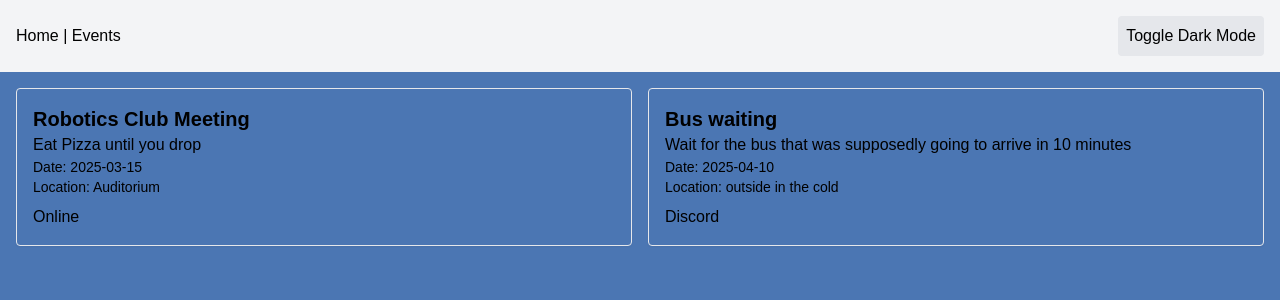
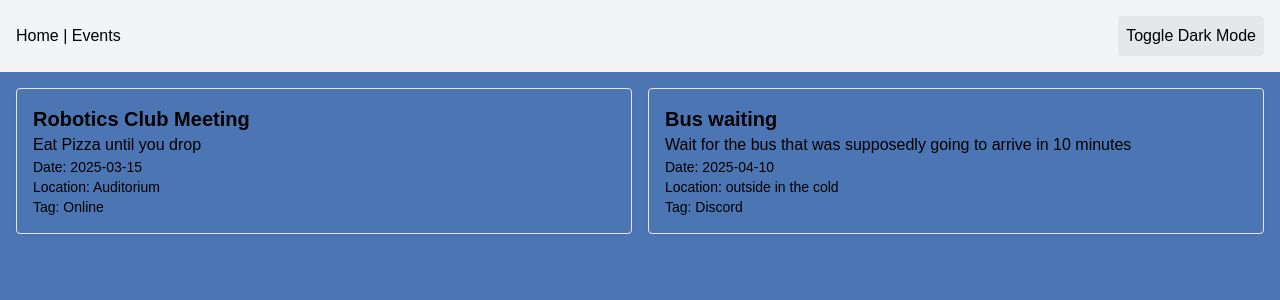
Before and after one commit to AnousAlma/deerhacksIV, a Next.js app: page /events in a window 1280 px wide. Shown: the top 300 px of the page. Built offline with nearby package versions, Linux system fonts and the light colour scheme.

Commit message:
updated post component to use placeholder data

```diff
--- a/app/components/post.tsx
+++ b/app/components/post.tsx
@@ -1,11 +1,14 @@
+// components/Post.tsx
+"use client";
+// If you plan to use any React state/hooks in this component, keep "use client" at the top
+
 interface PostProps {
   id: number;
   title: string;
   description: string;
   date?: string;
   location?: string;
-    img_src?: string;
-    post_tag?: string;
+  post_tag?: string;  // e.g., "online" or "discord"
 }
 
 export default function Post({
@@ -13,23 +16,18 @@ interface PostProps {
   description,
   date,
   location,
-    img_src,
   post_tag,
 }: PostProps) {
   return (
     <div className="border p-4 rounded shadow-sm">
-        {/* If img_src is provided, display it */}
-        {img_src && (
-          <img src={img_src} alt={title} className="w-full h-auto mb-2" />
-        )}
       <h2 className="text-xl font-semibold">{title}</h2>
       <p>{description}</p>
       {date && <p className="text-sm">Date: {date}</p>}
       {location && <p className="text-sm">Location: {location}</p>}
       {post_tag && (
-          <div className="mt-2">
-            {post_tag === "online" ? "Online" : "Discord"}
-          </div>
+        <p className="text-sm">
+          Tag: {post_tag === "online" ? "Online" : "Discord"}
+        </p>
       )}
     </div>
   );
```
Lines whose indentation alone changed are shown as unchanged.
